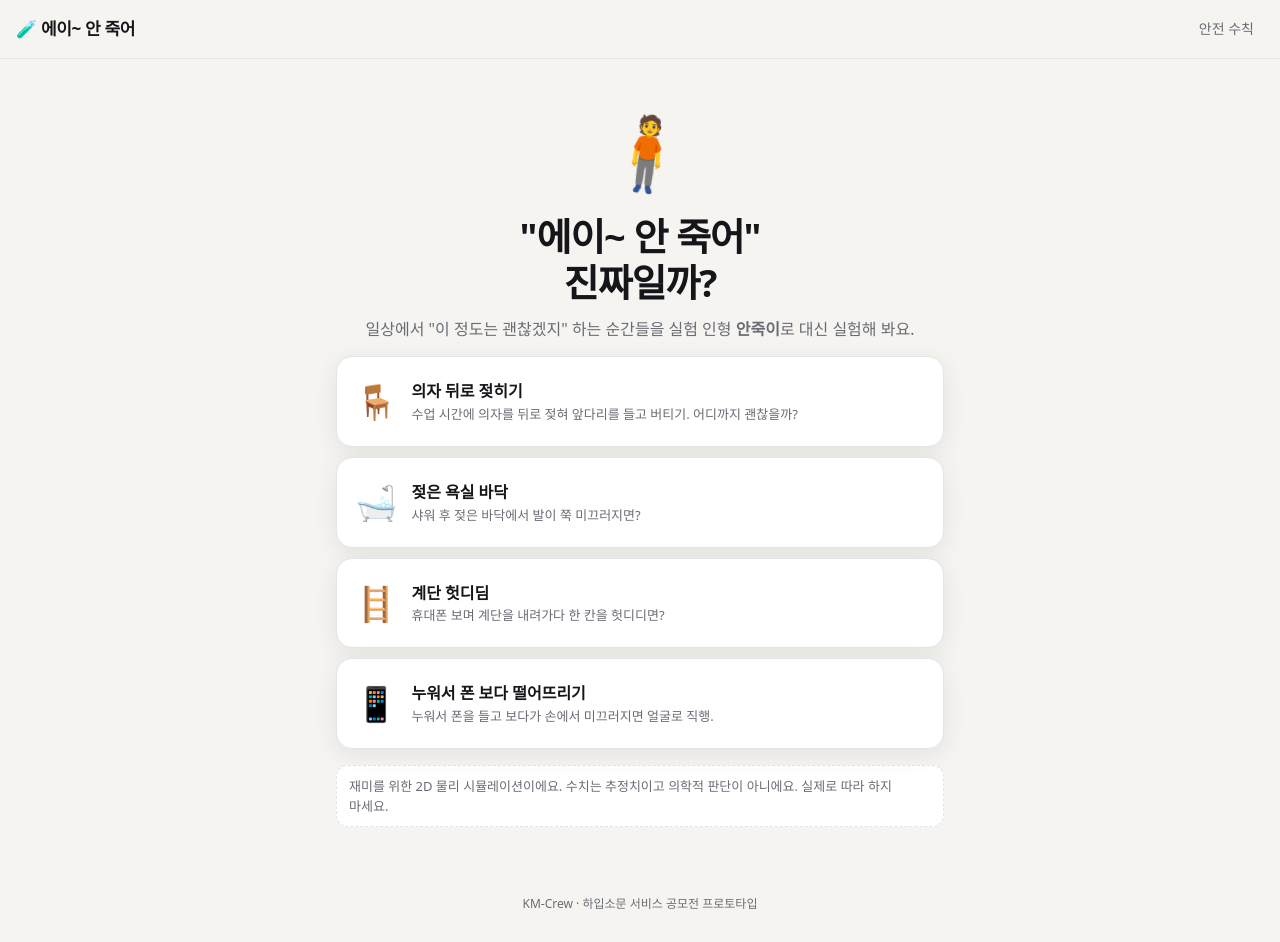
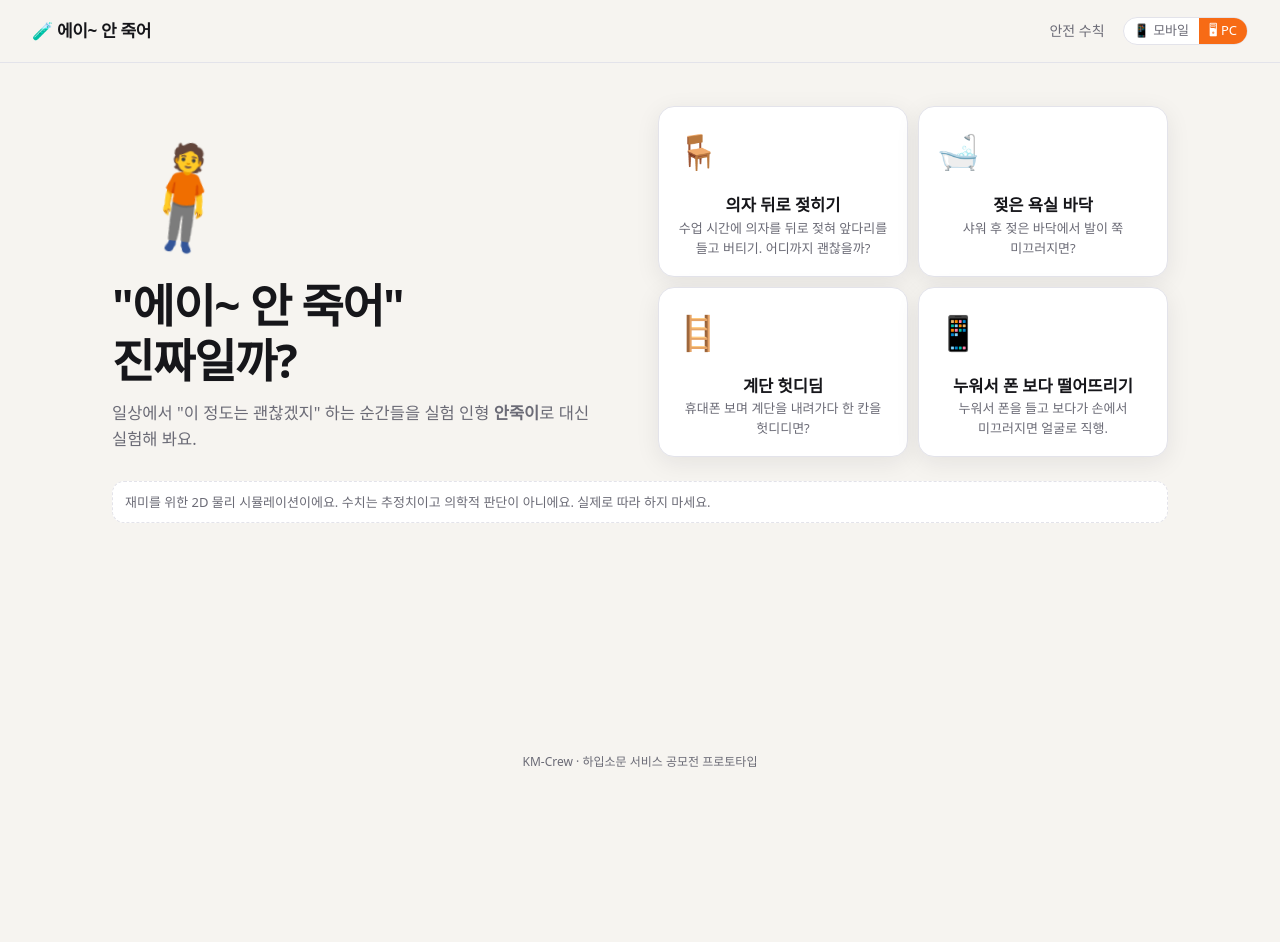
Before and after one commit to KM-Crew/accident-lab, a plain HTML site: page index.html in a window 1280 px wide. After the commit the page ends 800 px from the top, so only its background shows below. Drawn offline with nearby package versions, Linux system fonts and the light colour scheme; a web font is replaced by a local one.

Commit message:
feat: PC·모바일 두 화면 구성과 화면 선택 (#1)
- 폭 900px 이상 PC 2단 배치, 미만 모바일 1단 배치
- 머리글 📱/🖥 버튼으로 직접 선택(허브 안에서는 틀 폭을 따름)
- 공모전 요강 'PC 및 모바일 웹 모두 출품 가능' 반영

Co-authored-by: rlaalswo4942 <277582827+rlaalswo4942@users.noreply.github.com>
Co-authored-by: Claude Opus 5.5 <noreply@anthropic.com>

```diff
--- a/app.js
+++ b/app.js
@@ -7,7 +7,9 @@ const VCOLOR = { ok: '#2f9e6b', ouch: '#f5a524', hospital: '#f76b15', danger: '#
 let last = store.sget('al-last', null);
 
 Router.on('/', root => {
-  root.append(h(`
+  const wrap = h('<div class="split center"></div>');
+  root.append(wrap);
+  wrap.append(h(`
     <section class="hero">
       <div class="dummy">🧍</div>
       <h1>"에이~ 안 죽어"<br>진짜일까?</h1>
@@ -15,7 +17,7 @@ Router.on('/', root => {
     </section>`));
   const list = h('<section class="exps"></section>');
   L.EXPERIMENTS.forEach(e => list.append(h(`<a class="exp card" href="#/lab?id=${e.id}"><span class="ee">${e.emoji}</span><span><b>${esc(e.name)}</b><span class="muted small">${esc(e.desc)}</span></span></a>`)));
-  root.append(list);
+  wrap.append(list);
   root.append(h(`<div class="notice" style="margin-top:16px">재미를 위한 2D 물리 시뮬레이션이에요. 수치는 추정치이고 의학적 판단이 아니에요. 실제로 따라 하지 마세요.</div>`));
 });
 
@@ -73,14 +75,17 @@ Router.on('/lab', (root, params) => {
     <section class="stack">
       <div class="row"><span class="ee">${e.emoji}</span><h2 style="margin:0">${esc(e.name)}</h2></div>
       <p class="muted" style="margin:0">${esc(e.desc)}</p>
+      <div class="split s73"><div class="stack sticky">
       <div class="stage"><canvas id="cv" width="${L.W}" height="${L.H}"></canvas><div class="stamp hidden" id="stamp"></div></div>
       <div class="meter card"><div class="row"><b>충격 지수</b><span class="grow"></span><b id="num">-</b></div><div class="bar"><i id="mbar" style="width:0%"></i></div><div class="row small muted"><span>안 죽어</span><span class="grow"></span><span>위험</span></div></div>
       <div class="row"><button class="btn primary big grow" id="run">▶ 실험 시작</button><button class="btn big" id="slow" title="느리게">🐢</button></div>
+      </div><div class="stack">
       <div class="card stack" id="ctl">${controlHtml(e, p)}</div>
       <div id="after" class="hidden stack">
         <div class="card safety"><b>🦺 실제로는 이렇게</b><ul>${e.safety.map(s => `<li>${esc(s)}</li>`).join('')}</ul></div>
         <a class="btn block" href="#/result">결과 카드 보기</a>
       </div>
+      </div></div>
       <p class="muted small center">재미용 추정치 · 의학적 근거 아님</p>
     </section>`));
   const cv = $('#cv'), c2 = cv.getContext('2d');
--- a/core.css
+++ b/core.css
@@ -96,6 +96,40 @@ input[type=range] { width: 100%; accent-color: var(--accent); }
 }
 #toast.show { opacity: 1; transform: translate(-50%, 0); }
 
+/* 화면 모드 버튼 */
+.viewtoggle { display: inline-flex; border: 1px solid var(--line); border-radius: 999px; overflow: hidden; background: var(--card); flex: none; }
+.viewtoggle button { border: none; background: none; padding: 5px 10px; font-size: 13px; cursor: pointer; color: var(--muted); line-height: 1.2; }
+.pc .viewtoggle [data-view=pc], .mobile .viewtoggle [data-view=mobile] { background: var(--accent); color: var(--accent-fg); }
+.viewtoggle .lbl { display: none; }
+.pc .viewtoggle .lbl { display: inline; }
+.foot .autoview { display: block; margin: 0 auto 6px; border: none; background: none; color: var(--muted); text-decoration: underline; cursor: pointer; font-size: 12px; }
+.embedded .viewtoggle, .embedded .autoview { display: none !important; }
+
+/* 공용 2단 배치: 모바일에서는 위아래, PC에서는 좌우 */
+.split > * + * { margin-top: 16px; }
+
+/* ---------- PC 화면 ---------- */
+.pc body { font-size: 16.5px; }
+.pc .top { padding: 14px 32px; }
+.pc main { max-width: 1120px; padding: 36px 32px 72px; }
+.pc main.wide { max-width: 1180px; }
+.pc h1 { font-size: 46px; }
+.pc h2 { font-size: 24px; }
+.pc .split { display: grid; grid-template-columns: 1fr 1fr; gap: 36px; align-items: start; }
+.pc .split.s73 { grid-template-columns: 1.35fr 1fr; }
+.pc .split.s37 { grid-template-columns: 1fr 1.35fr; }
+.pc .split.center { align-items: center; }
+.pc .split > * + * { margin-top: 0; }
+.pc .sticky { position: sticky; top: 92px; }
+.pc .narrow { max-width: 760px; margin-left: auto; margin-right: auto; }
+.pc .grid2 { grid-template-columns: repeat(auto-fit, minmax(220px, 1fr)); }
+
+/* PC 브라우저에서 모바일 화면을 고른 경우: 가운데 휴대폰 폭으로 */
+.force-mobile body { background: #e6e6ec; }
+.force-mobile .top, .force-mobile main, .force-mobile .foot { max-width: 430px; margin-left: auto; margin-right: auto; width: 100%; }
+.force-mobile main { background: var(--bg); box-shadow: 0 0 0 1px var(--line); }
+.force-mobile .top { background: var(--bg); }
+
 /* 허브 안에 들어갔을 때 */
 .embedded .foot { display: none; }
 .embedded main { padding-top: 14px; }
--- a/core.js
+++ b/core.js
@@ -106,3 +106,33 @@ function decodeData(str) {
 const clamp = (v, a, b) => Math.max(a, Math.min(b, v));
 const pick = arr => arr[Math.floor(Math.random() * arr.length)];
 function vibrate(p) { try { navigator.vibrate && navigator.vibrate(p); } catch (e) { /* 미지원 */ } }
+
+/* ---------- 화면 모드: PC / 모바일 ----------
+   기본은 화면 폭(900px 기준)으로 자동. 머리글 버튼으로 직접 고르면 그 선택을 기억함.
+   허브(km-crew.github.io) 안 iframe에서는 저장된 선택을 무시하고 틀의 폭으로만 정함. */
+const View = {
+  KEY: 'view-pref',
+  embedded: window.top !== window.self,
+  pref() { return this.embedded ? 'auto' : store.get(this.KEY, 'auto'); },
+  set(p) { store.set(this.KEY, p); this.apply(); toast(p === 'pc' ? 'PC 화면으로 볼게요' : p === 'mobile' ? '모바일 화면으로 볼게요' : '화면 폭에 맞춰 자동으로 볼게요'); },
+  apply() {
+    const pref = this.pref();
+    const meta = document.querySelector('meta[name=viewport]');
+    const phone = Math.min(screen.width, screen.height) < 700;
+    const want = pref === 'pc' && phone ? 'width=1280' : 'width=device-width, initial-scale=1, viewport-fit=cover';
+    if (meta && meta.content !== want) meta.content = want;
+    const pc = pref === 'pc' ? true : pref === 'mobile' ? false : innerWidth >= 900;
+    const root = document.documentElement;
+    root.classList.toggle('pc', pc);
+    root.classList.toggle('mobile', !pc);
+    root.classList.toggle('force-mobile', pref === 'mobile' && innerWidth >= 700);
+    const auto = document.getElementById('view-auto');
+    if (auto) auto.classList.toggle('hidden', pref === 'auto');
+  }
+};
+View.apply();
+addEventListener('resize', () => View.apply());
+document.addEventListener('click', e => {
+  const b = e.target.closest('[data-view]');
+  if (b) { e.preventDefault(); View.set(b.dataset.view); }
+});
--- a/index.html
+++ b/index.html
@@ -19,9 +19,10 @@
   <a href="#/" class="logo">🧪 에이~ 안 죽어</a>
   <span class="spacer"></span>
   <nav class="nav"><a href="#/safety">안전 수칙</a></nav>
+  <div class="viewtoggle" role="group" aria-label="화면 모드"><button data-view="mobile" title="모바일 화면">📱<span class="lbl"> 모바일</span></button><button data-view="pc" title="PC 화면">🖥<span class="lbl"> PC</span></button></div>
 </header>
 <main id="app"></main>
-<footer class="foot">KM-Crew · 하입소문 서비스 공모전 프로토타입</footer>
+<footer class="foot"><button class="autoview hidden" id="view-auto" data-view="auto">화면 폭에 맞춰 자동으로 보기</button>KM-Crew · 하입소문 서비스 공모전 프로토타입</footer>
 <script src="https://cdnjs.cloudflare.com/ajax/libs/html2canvas/1.4.1/html2canvas.min.js"></script>
 <script src="https://cdnjs.cloudflare.com/ajax/libs/matter-js/0.19.0/matter.min.js"></script>
 <script src="lab-sim.js"></script>
--- a/style.css
+++ b/style.css
@@ -22,3 +22,10 @@
 .rv { font-size: 30px; font-weight: 900; letter-spacing: -.03em; }
 .rn { font-weight: 700; margin-top: 4px; }
 .rsafe { background: #fff; border-radius: 12px; padding: 10px 12px; margin: 12px 0; font-size: 14px; text-align: left; border: 1px solid var(--line); }
+
+/* ---------- PC 화면 ---------- */
+.pc .hero { text-align: left; }
+.pc .dummy { font-size: 100px; }
+.pc .exps { grid-template-columns: 1fr 1fr; }
+.pc .exp { flex-direction: column; align-items: flex-start; }
+.pc body[data-page=result] main, .pc body[data-page=safety] main { max-width: 760px; }
```
Also changed, not shown: 1 other file.
